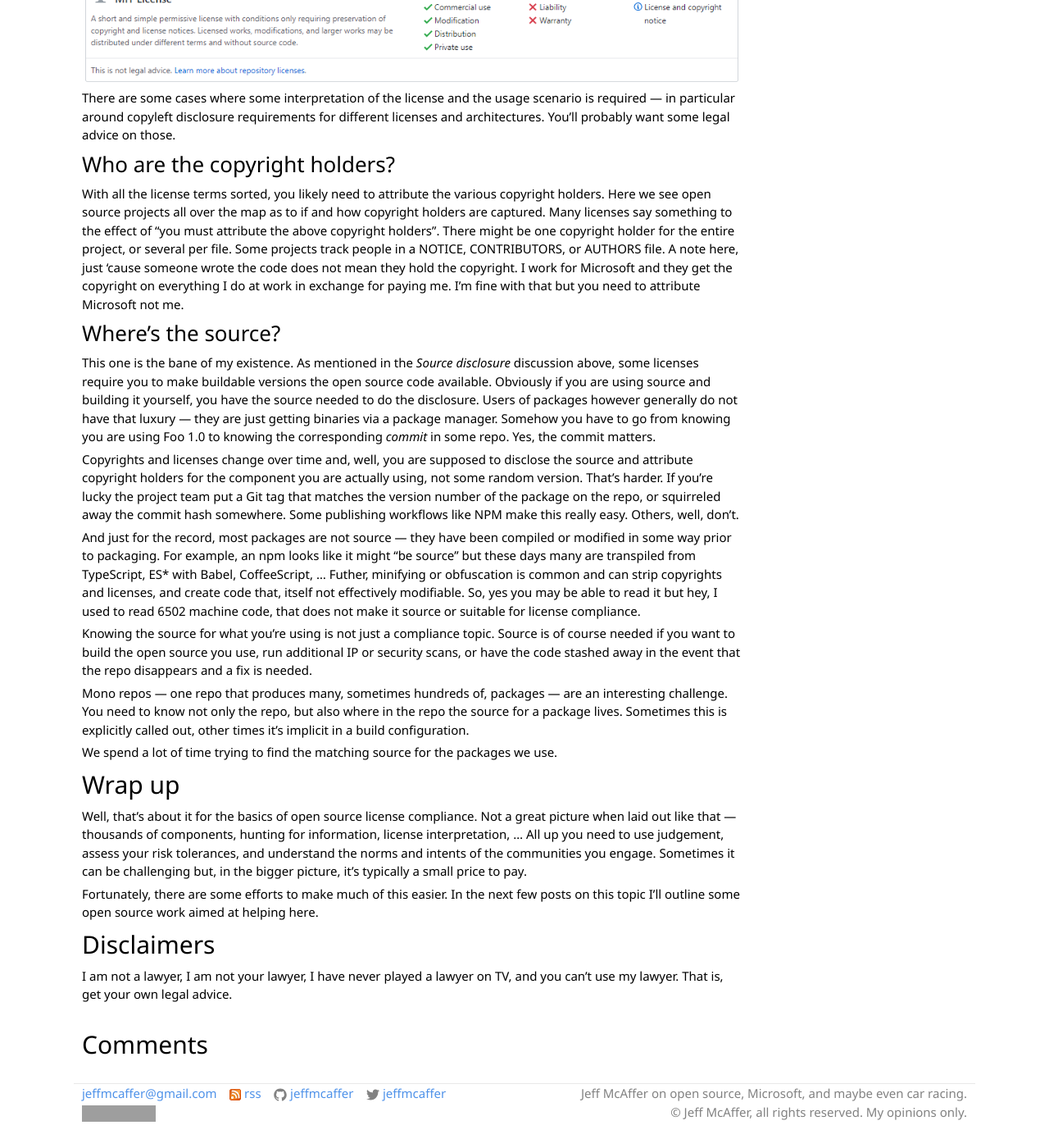
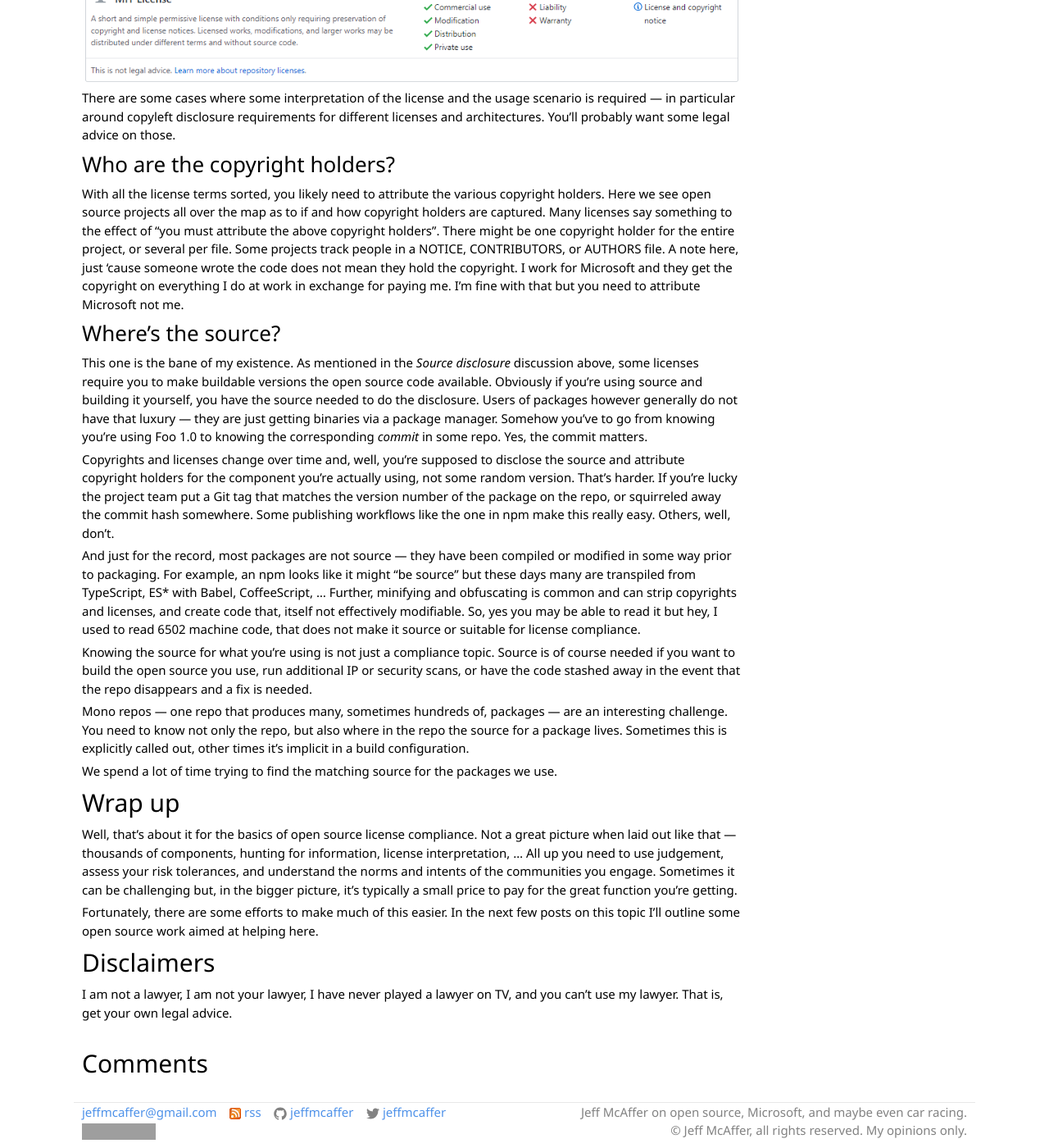
Before and after one commit to jeffmcaffer/jeffmcaffer.github.io, a Jekyll site: the page built from _posts/2019-02-25-Open-source-compliance-distilled.md, in a window 1280 px wide and 1400 px high, scrolled down 1770 px. Shown: the whole window at 82% size. Built offline with Jekyll 4.4.1, drawn with Linux system fonts in a browser that asks for light colours; comment, search, counter and statistics services are not loaded; before the commit the page ends 3148 px from its top, so only the background shows below that; some of the changed text lies outside the part shown; grey boxes are pictures that could not be loaded.

Commit message:
update distilled post

```diff
--- a/_posts/2019-02-25-Open-source-compliance-distilled.md
+++ b/_posts/2019-02-25-Open-source-compliance-distilled.md
@@ -23,18 +23,18 @@
 On the surface, compliance seems pretty straightforward &mdash; track what you're using, get the licenses, read the terms, follow the (relatively few) instructions. In practice, it's unfortunately not that easy.
 
 ## What open source are you using?
-Try this experiment, find a dev on a team around you and ask them what open source is in their system. Some will, perhaps with a bit of digging, come up with a complete list. Others will mention only the top-level components. Still others will just shrug. Today with package managers like npm, and containers, it's trivial for a dev to bring in thousands of open source component without even knowing it.
+Try this experiment, find a dev near you and ask them what open source is in their system. Some will, perhaps with a bit of digging, come up with a complete list. Others will mention only the top-level components. Still others will just shrug. Today with package managers like npm, and containers, it's trivial for a dev to bring in thousands of open source component without even knowing it.
 
-Some package managers make it easy to get an *inventory* of the open source in use by providing a *lock* file that lists all the packages or having a command line tool option to dump the inventory. Others are no help at all. What's more, versions change all the time and since licenses and copyright also change between versions, it matters what version you are using.
+Some package managers make it easy to get an *inventory* of the open source in use by providing a *lock* file that lists all the packages or having a command line tool option to dump the inventory. Others are no help at all. What's more, versions change all the time and since licenses and copyright also change between versions, it matters what version you're using.
 
-And of course, if you are using source directly, you need manually track the origin of the source using one of several [vendoring](https://stackoverflow.com/questions/26217488/what-is-vendoring) approaches.
+And of course, if you're using source directly, you need manually track the origin of the source using one of several [vendoring](https://stackoverflow.com/questions/26217488/what-is-vendoring) approaches.
 
 ## What's the license?
 Given an inventory of open source at play, you need to figure out the related licenses. Many (many) repos on GitHub, packages in Maven etc. do not actually state a license. Sometimes they have one the repo but forgot to put it in the package. Other times the project team just didn't know or see the point.
 
 Basically, **if there is no license then you have no rights to use the code**. Either use something else or contact the project team and ask them to put a license on the code. Fortunately, it turns out that folks are generally quite keen to have their code used and so are happy for the pull request that adds a license.
 
-Assuming you can find a license, the so-called *envelope license* problem may still be an issue. This is where the envelope (top-level of a repo, package metadata, ...) identifies a license but the actual code has additional/different licenses. Frankly, this is just sloppiness on the project team's part &mdash; they're not really respecting the licenses of the code they're using and are not enabling you to do so. Unfortunately, this is ultimately your problem as a downstream user &mdash; you are on the hook to comply because you are distributing the component.
+Assuming you can find a license, the so-called *envelope license* problem may still be an issue. This is where the envelope (top-level of a repo, package metadata, ...) identifies a license but the actual code has additional/different licenses. Frankly, this is just sloppiness on the project team's part &mdash; they're not really respecting the licenses of the code they're using and are not enabling you to do so. Unfortunately, this is ultimately your problem as a downstream user &mdash; *you* are on the hook to comply because *you* are distributing the component.
 
 The other major topic is *snippets*. Devs are lazy (in a good way) and happily copy and paste code from other projects or, famously, from Stack Overflow (there is even a [book on that!](https://www.goodreads.com/book/show/29437996-copying-and-pasting-from-stack-overflow)). The challenge here is that those same devs often neglect to include the license of the original code or even cite where it came from. Snippets are pernicious buggers that are notoriously hard to find.
 
@@ -49,11 +49,11 @@
 With all the license terms sorted, you likely need to attribute the various copyright holders. Here we see open source projects all over the map as to if and how copyright holders are captured. Many licenses say something to the effect of "you must attribute the above copyright holders". There might be one copyright holder for the entire project, or several per file. Some projects track people in a NOTICE, CONTRIBUTORS, or AUTHORS file. A note here, just 'cause someone wrote the code does not mean they hold the copyright. I work for Microsoft and they get the copyright on everything I do at work in exchange for paying me. I'm fine with that but you need to attribute Microsoft not me.
 
 ## Where's the source?
-This one is the bane of my existence. As mentioned in the *Source disclosure* discussion above, some licenses require you to make buildable versions the open source code available. Obviously if you are using source and building it yourself, you have the source needed to do the disclosure. Users of packages however generally do not have that luxury &mdash; they are just getting binaries via a package manager. Somehow you have to go from knowing you are using Foo 1.0 to knowing the corresponding *commit* in some repo. Yes, the commit matters.
+This one is the bane of my existence. As mentioned in the *Source disclosure* discussion above, some licenses require you to make buildable versions the open source code available. Obviously if you're using source and building it yourself, you have the source needed to do the disclosure. Users of packages however generally do not have that luxury &mdash; they are just getting binaries via a package manager. Somehow you've to go from knowing you're using Foo 1.0 to knowing the corresponding *commit* in some repo. Yes, the commit matters.
 
-Copyrights and licenses change over time and, well, you are supposed to disclose the source and attribute copyright holders for the component you are actually using, not some random version. That's harder. If you're lucky the project team put a Git tag that matches the version number of the package on the repo, or squirreled away the commit hash somewhere. Some publishing workflows like NPM make this really easy. Others, well, don't.
+Copyrights and licenses change over time and, well, you're supposed to disclose the source and attribute copyright holders for the component you're actually using, not some random version. That's harder. If you're lucky the project team put a Git tag that matches the version number of the package on the repo, or squirreled away the commit hash somewhere. Some publishing workflows like the one in npm make this really easy. Others, well, don't.
 
-And just for the record, most packages are not source &mdash; they have been compiled or modified in some way prior to packaging. For example, an npm looks like it might "be source" but these days many are transpiled from TypeScript, ES* with Babel, CoffeeScript, ... Futher, minifying or obfuscation is common and can strip copyrights and licenses, and create code that, itself not effectively modifiable. So, yes you may be able to read it but hey, I used to read 6502 machine code, that does not make it source or suitable for license compliance.
+And just for the record, most packages are not source &mdash; they have been compiled or modified in some way prior to packaging. For example, an npm looks like it might "be source" but these days many are transpiled from TypeScript, ES* with Babel, CoffeeScript, ... Further, minifying and obfuscating is common and can strip copyrights and licenses, and create code that, itself not effectively modifiable. So, yes you may be able to read it but hey, I used to read 6502 machine code, that does not make it source or suitable for license compliance.
 
 Knowing the source for what you're using is not just a compliance topic. Source is of course needed if you want to build the open source you use, run additional IP or security scans, or have the code stashed away in the event that the repo disappears and a fix is needed.
 
@@ -63,7 +63,7 @@
 
 # Wrap up
 
-Well, that's about it for the basics of open source license compliance. Not a great picture when laid out like that &mdash; thousands of components, hunting for information, license interpretation, ... All up you need to use judgement, assess your risk tolerances, and understand the norms and intents of the communities you engage. Sometimes it can be challenging but, in the bigger picture, it's typically a small price to pay.
+Well, that's about it for the basics of open source license compliance. Not a great picture when laid out like that &mdash; thousands of components, hunting for information, license interpretation, ... All up you need to use judgement, assess your risk tolerances, and understand the norms and intents of the communities you engage. Sometimes it can be challenging but, in the bigger picture, it's typically a small price to pay for the great function you're getting.
 
 Fortunately, there are some efforts to make much of this easier. In the next few posts on this topic I'll outline some open source work aimed at helping here.
 
```
Also changed, not shown: other parts of _posts/2019-02-25-Open-source-compliance-distilled.md (+1 -1 lines).
